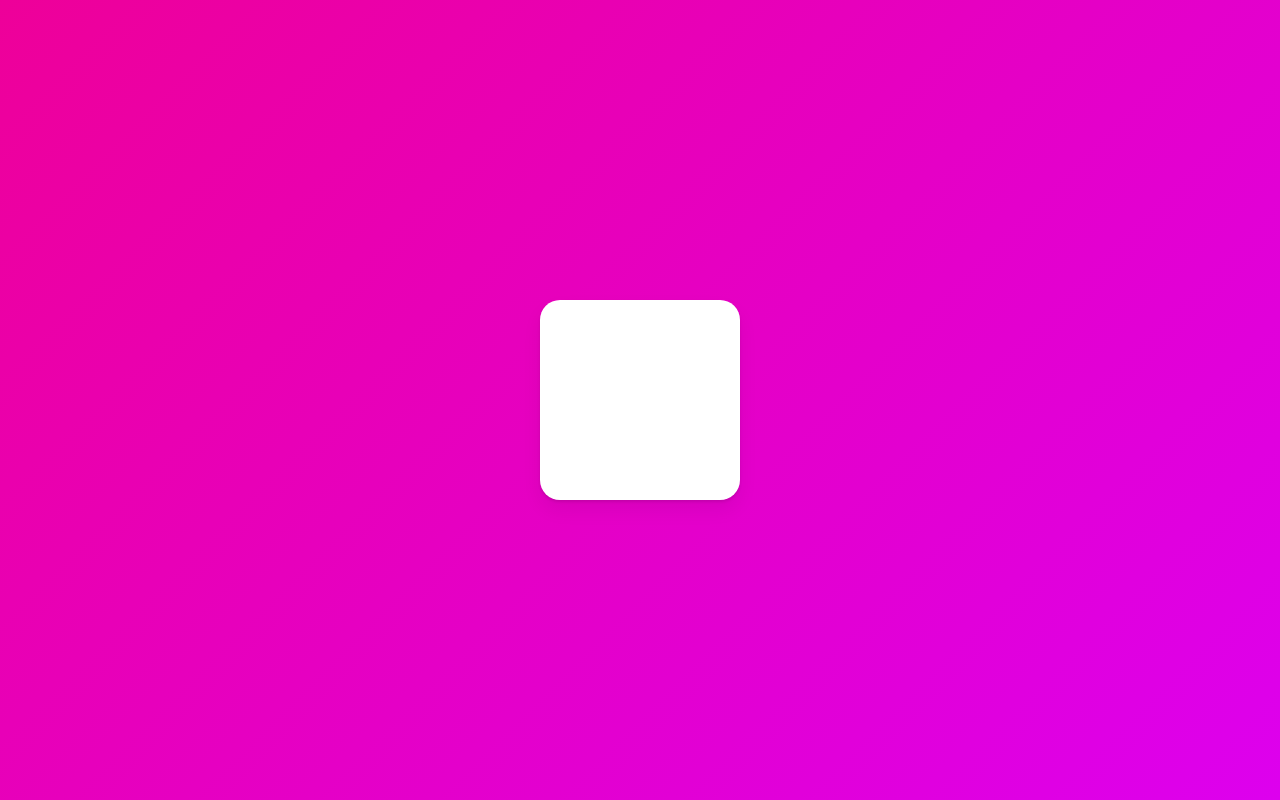
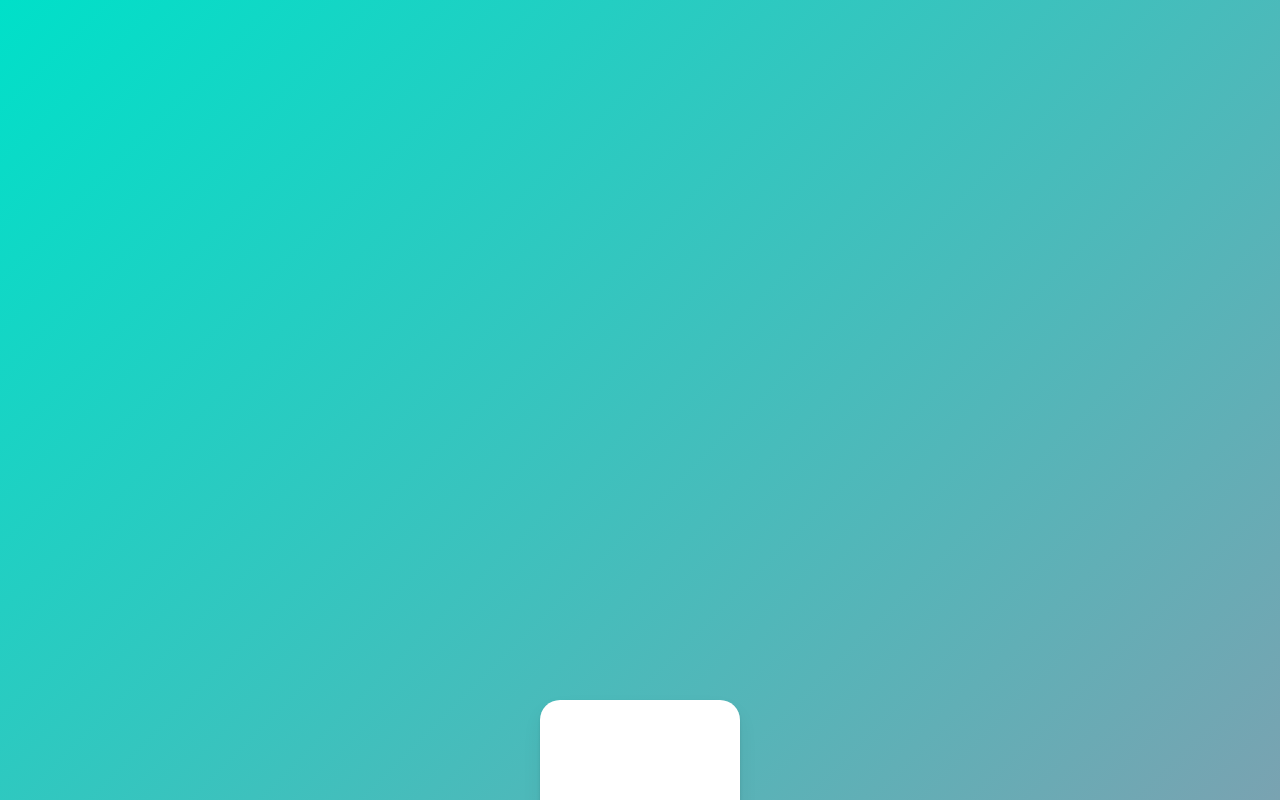
Before and after one commit to joyjsmun/framer-animation, a React (Create React App) app: page / in a window 1280 px wide. Shown: the top 800 px of the page. Built offline with nearby package versions, Linux system fonts and the light colour scheme.

Commit message:
ADD: linear-gradient with using useViewportScroll()

```diff
--- a/src/App.tsx
+++ b/src/App.tsx
@@ -1,9 +1,9 @@
 import styled from "styled-components";
-import {motion, useMotionValue,useTransform} from "framer-motion";
+import {motion, useMotionValue,useTransform,useViewportScroll} from "framer-motion";
 import { useEffect, useRef } from "react";
 
-const Wrapper = styled.div`
-height:100vh;
+const Wrapper = styled(motion.div)`
+height:200vh;
 width:100vw;
 display: flex;
 justify-content: center;
@@ -28,14 +28,19 @@
 
 function App() {
   const x = useMotionValue(0);
-  const tomatoScale = useTransform(x,[-800,0,800],[2,1,0]);
-  useEffect(() => {
-    // x.onChange(() => console.log(x.get()))
-    x.onChange(() => console.log(tomatoScale.get()))
-  },[x]);
+  const rotateZ = useTransform(x,[-800,800],[-360,360]);
+  const gradient = useTransform(
+    x,
+    [-800,800],
+    ["linear-gradient(135deg, rgb(0, 210, 238), rgb(0, 83, 238))",
+    "linear-gradient(135deg, rgb(0, 238, 155), rgb(238, 178, 0))"
+  ]
+  )
+const {scrollYProgress} = useViewportScroll();
+const scale = useTransform(scrollYProgress,[0,1], [1,5]);
   return (
-    <Wrapper>
-      <Box drag="x" style={{x,scale:tomatoScale}} dragSnapToOrigin />
+    <Wrapper style={{background:gradient}}>
+      <Box drag="x" style={{x,scale}} dragSnapToOrigin />
   </Wrapper>
   );
 }
--- a/src/index.tsx
+++ b/src/index.tsx
@@ -64,7 +64,7 @@
   font-family: 'Source Sans Pro', sans-serif;
   color:black;
   line-height: 1.2;
-  background:linear-gradient(135deg,#e09,#d0e);
+  background:linear-gradient(135deg,#e09,rgb(221, 0, 238));
 }
 a {
   text-decoration:none;
```
